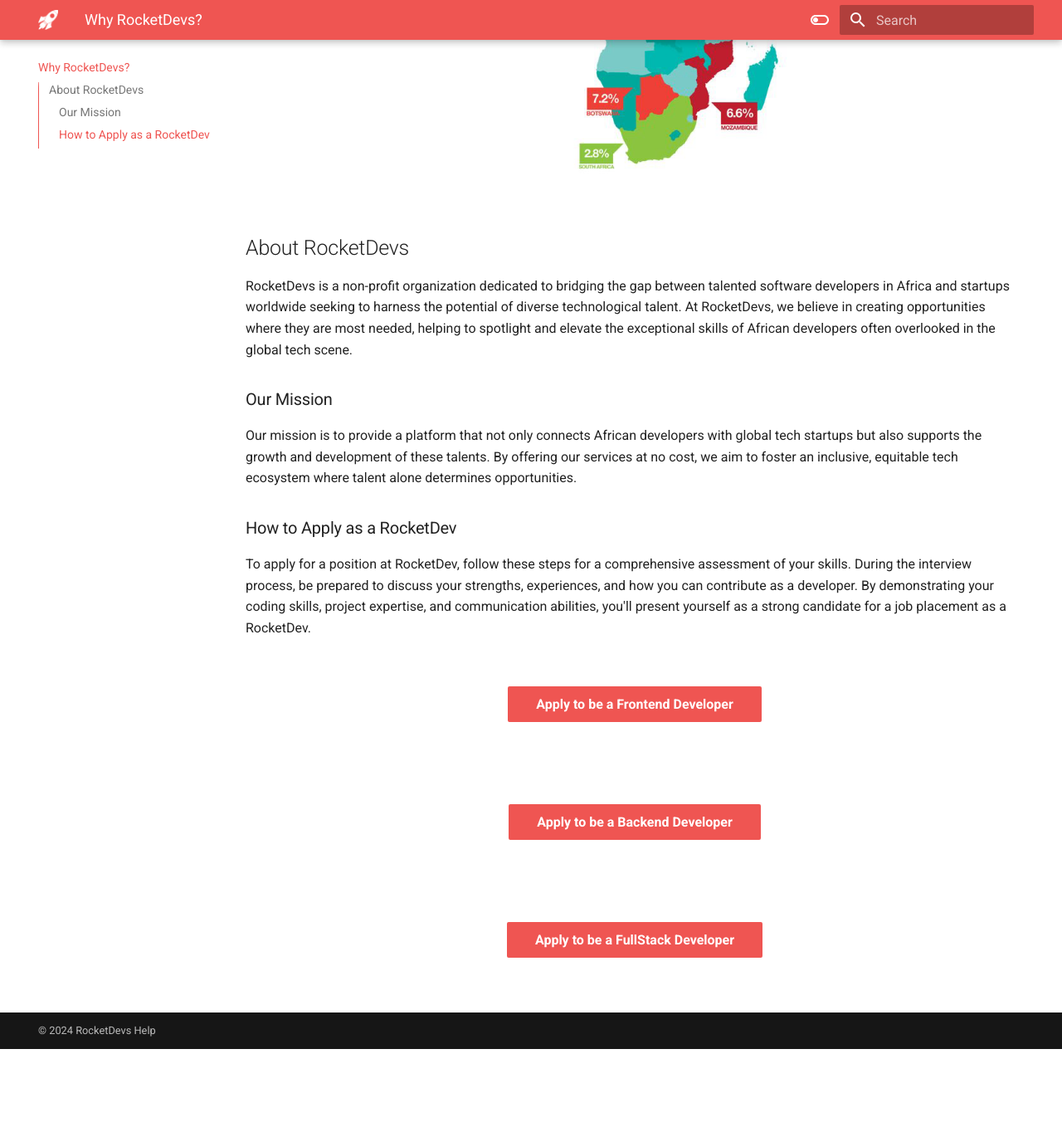
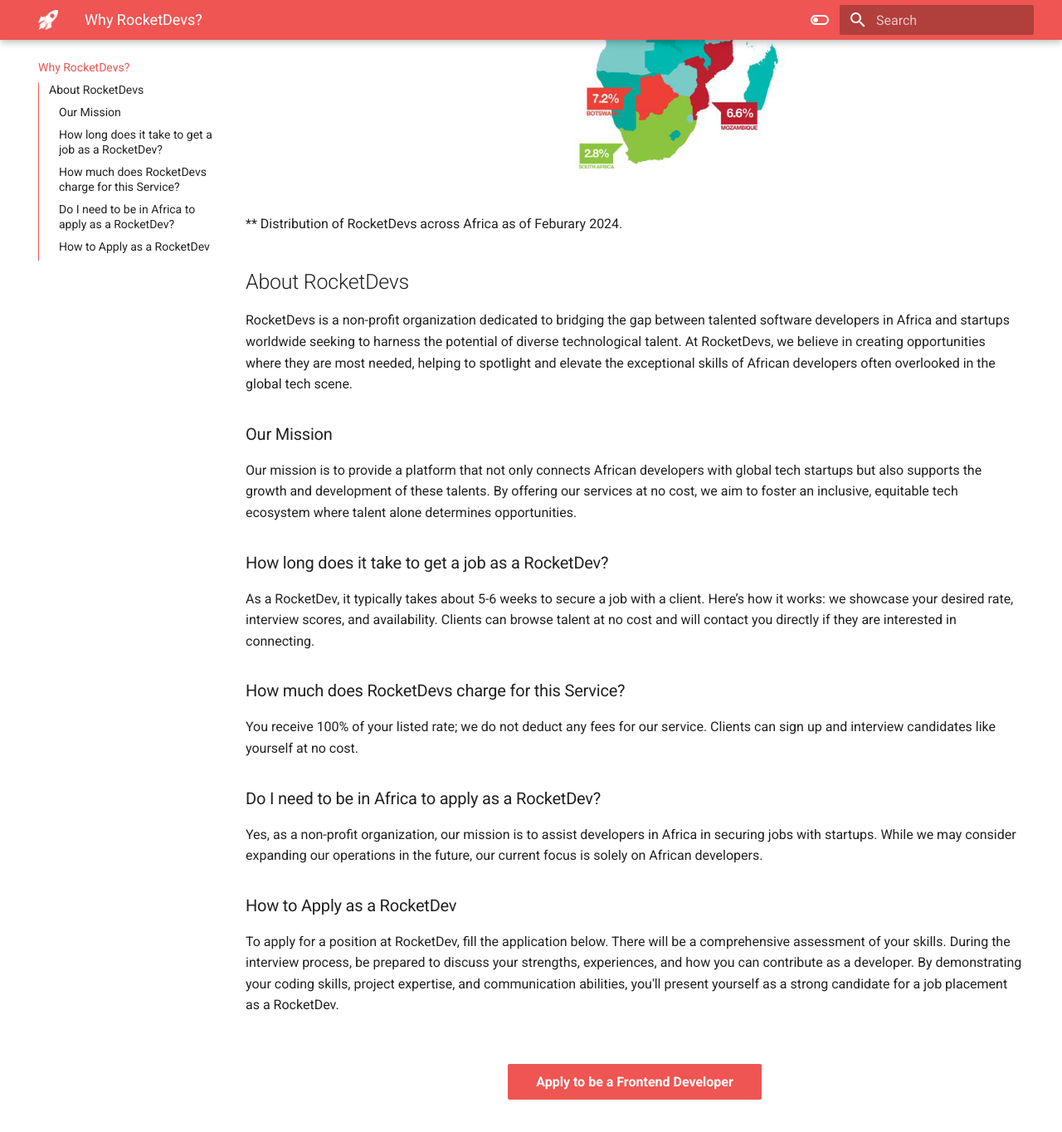
Before and after one commit to TheLastSultan/RocketDevsDocs, an MkDocs documentation site: the page built from docs/index.md, in a window 1280 px wide and 1400 px high, scrolled down 522 px. Shown: the top 1364 px of the window at 83% size. Built offline with MkDocs 1.6.1 and Material for MkDocs 9.7.7, drawn with Linux system fonts in a browser that asks for light colours; before the commit the page ends 1786 px from its top, so only the background shows below that.

Commit message:
feat: lets get this google ad bread

```diff
--- a/docs/index.md
+++ b/docs/index.md
@@ -3,6 +3,8 @@
 <div align="center">
 <img src="./assets/african_map.png" alt="Africa Map" style="width:60%">
 </div>
+** Distribution of RocketDevs across Africa as of Feburary 2024.
+
 
 ## About RocketDevs
 
@@ -12,9 +14,28 @@
 
 Our mission is to provide a platform that not only connects African developers with global tech startups but also supports the growth and development of these talents. By offering our services at no cost, we aim to foster an inclusive, equitable tech ecosystem where talent alone determines opportunities.
 
+
+### How long does it take to get a job as a RocketDev?
+
+As a RocketDev, it typically takes about 5-6 weeks to secure a job with a client. Here’s how it works: we showcase your desired rate, interview scores, and availability. Clients can browse talent at no cost and will contact you directly if they are interested in connecting.
+
+
+### How much does RocketDevs charge for this Service?
+
+You receive 100% of your listed rate; we do not deduct any fees for our service. Clients can sign up and interview candidates like yourself at no cost.
+
+
+
+### Do I need to be in Africa to apply as a RocketDev?
+
+Yes, as a non-profit organization, our mission is to assist developers in Africa in securing jobs with startups. While we may consider expanding our operations in the future, our current focus is solely on African developers.
+
+
+
 ### How to Apply as a RocketDev
 
-To apply for a position at RocketDev, follow these steps for a comprehensive assessment of your skills. During the interview process, be prepared to discuss your strengths, experiences, and how you can contribute as a developer. By demonstrating your coding skills, project expertise, and communication abilities, you'll present yourself as a strong candidate for a job placement as a RocketDev.
+To apply for a position at RocketDev, fill the application below. There will be a comprehensive assessment of your skills. During the interview process, be prepared to discuss your strengths, experiences, and how you can contribute as a developer. By demonstrating your coding skills, project expertise, and communication abilities, you'll present yourself as a strong candidate for a job placement as a RocketDev.
+
 
 
 <br>
```
